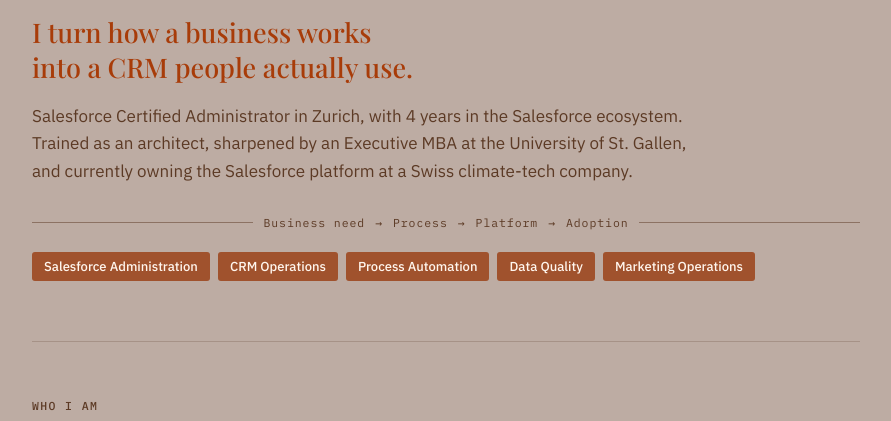
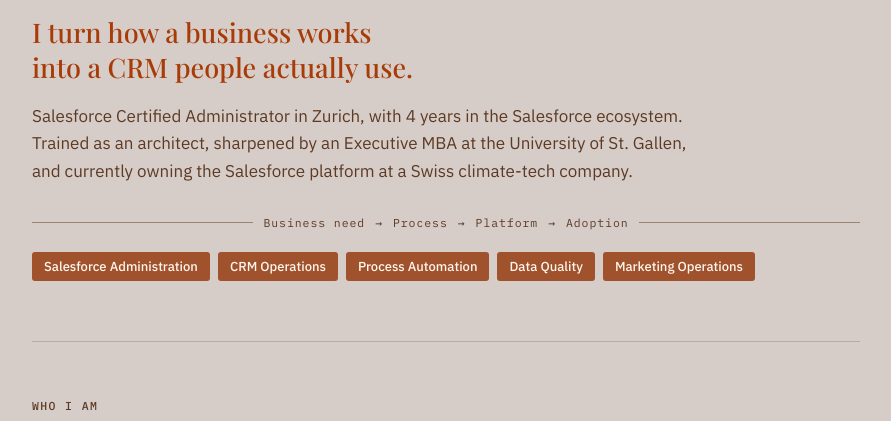
Before and after one commit to mdagudu/mdagudu.github.io, a plain HTML site: page index.html in a window 1280 px wide. Shown: the part 260-681 px from the top of the page, without its empty margins (194-1085 px from the left). Drawn offline with nearby package versions, Linux system fonts and the light colour scheme.

Commit message:
Update index.html

```diff
--- a/index.html
+++ b/index.html
@@ -11,8 +11,8 @@
 <style>
 /* Layout: a set of drawing sheets. A single reading column on a plain background; each section is a "sheet" with a title-block label. */
 :root{
-  --paper:#BDACA3; --surface:#E6DDD7; --ink:#411900; --muted:#5C3A25;
-  --line:#A69287; --accent:#A83C09; --accent-soft:#E6DDD7; --mark:#A83C09;
+  --paper:#D7CDC8; --surface:#F3EEEB; --ink:#411900; --muted:#5C3A25;
+  --line:#BBAAA0; --accent:#A83C09; --accent-soft:#F3EEEB; --mark:#A83C09;
   --sienna:#A0522D; --ochre:#AF6F09; --cream:#FFF6EE;
   --f-display:"Playfair Display", Georgia, "Times New Roman", serif;
   --f-body:"IBM Plex Sans", "Helvetica Neue", Arial, sans-serif;
```
